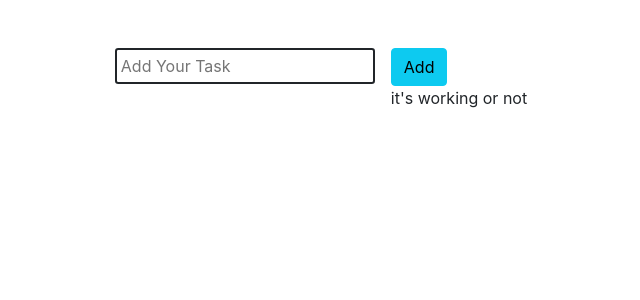
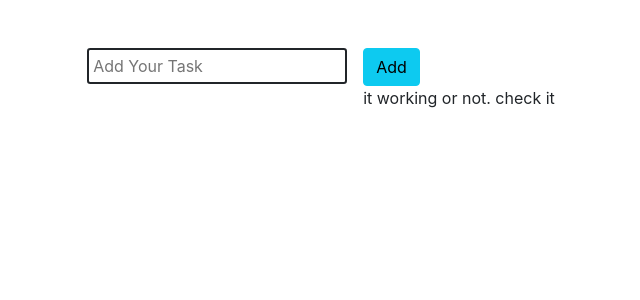
Before and after one commit to alaminsahed/todo-list-using-zustand, a React (Create React App) app: page / in a window 1280 px wide. Shown: the top 300 px of the page, without its empty margins (319-959 px from the left). Built offline with nearby package versions, Linux system fonts and the light colour scheme; the HTML template or start-up script is replaced by a standard one.

Commit message:
chore: test 12

```diff
--- a/src/components/InputBox.js
+++ b/src/components/InputBox.js
@@ -33,7 +33,7 @@ const InputBox = () => {
         <button onClick={() => taskSubmitHandler()} className='btn btn-info'>
           Add
         </button>
-        <p>it's working or not</p>
+        <p>it working or not. check it</p>
       </div>
     </div>
   );
```
